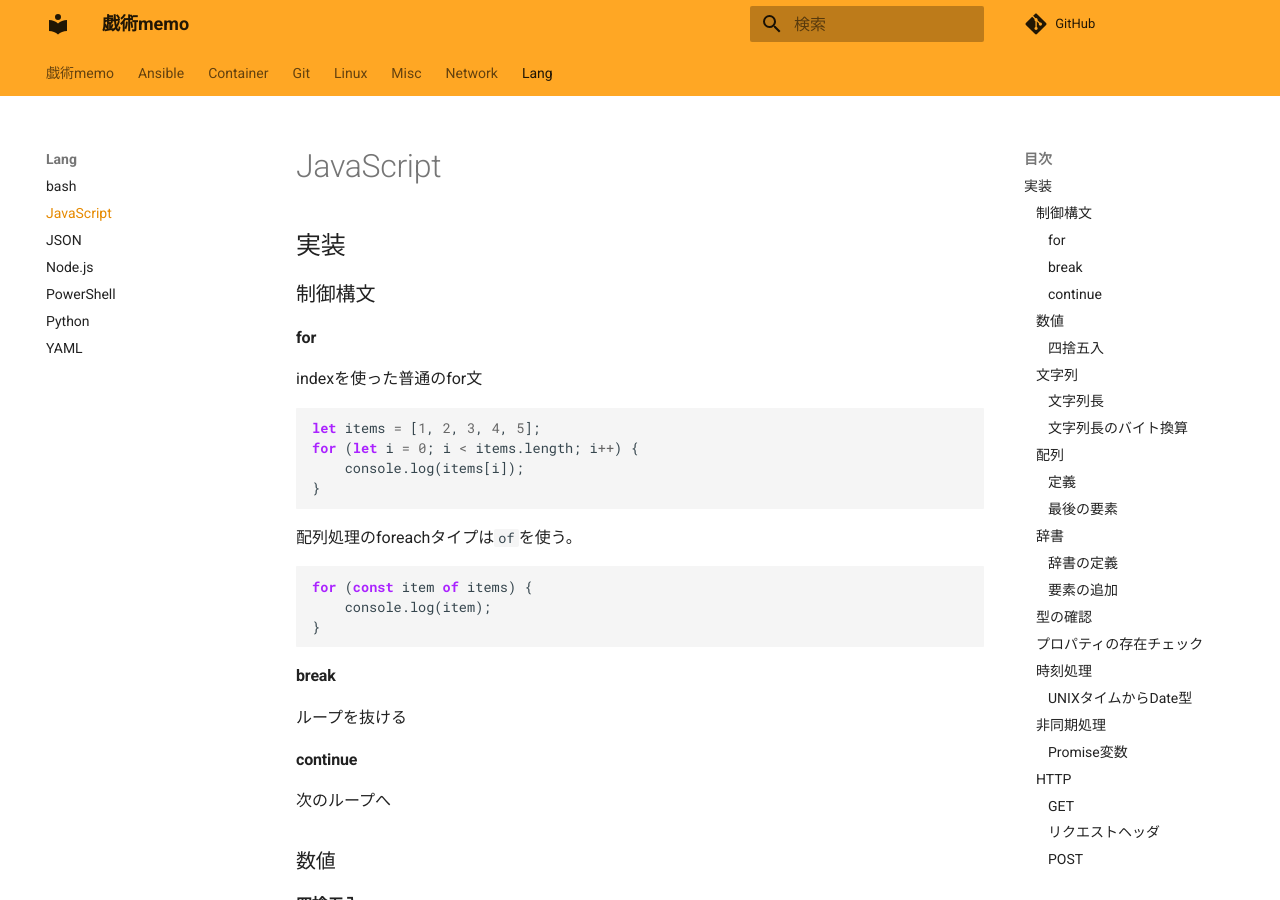
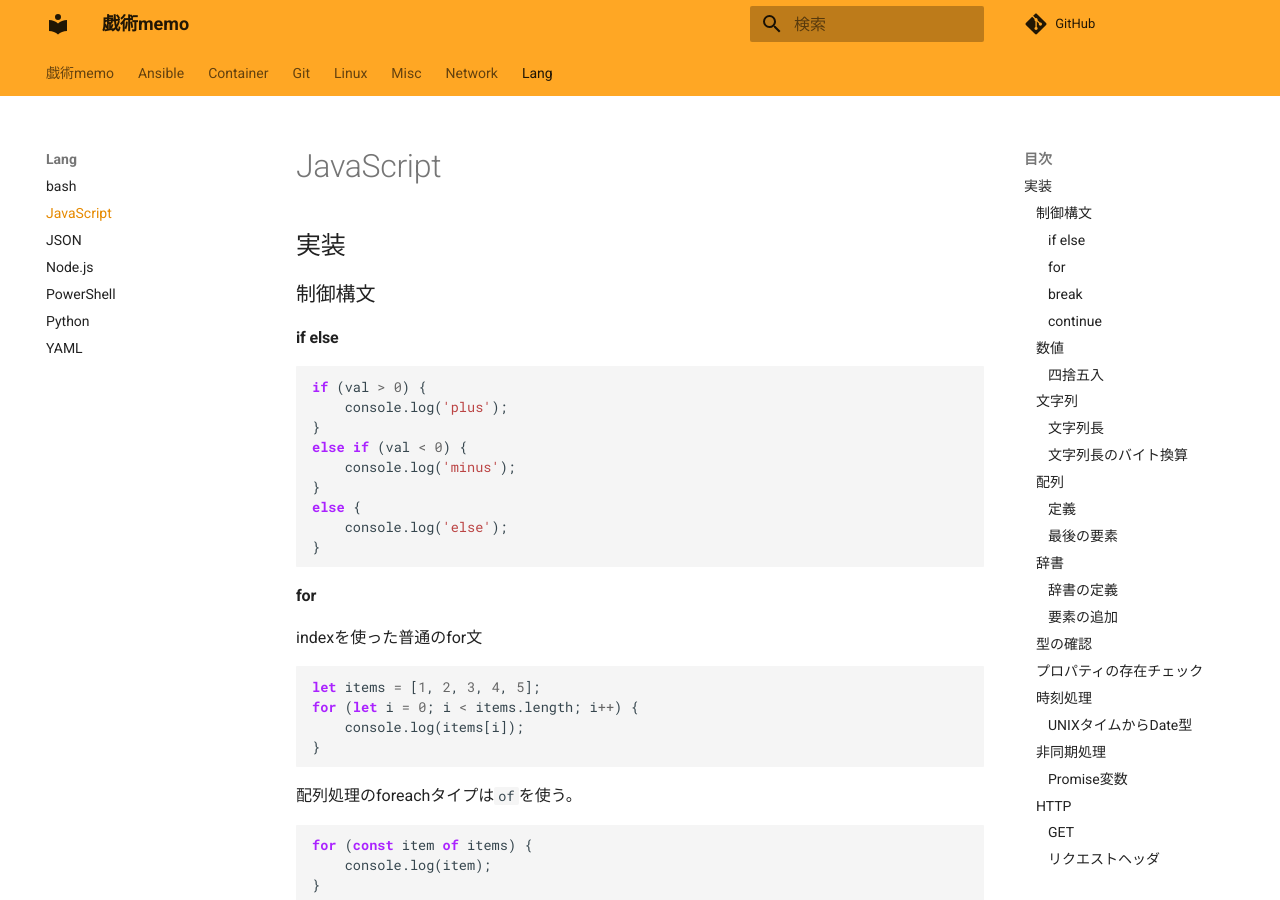
Before and after one commit to zaki-lknr/docs, an MkDocs documentation site: the page built from docs/lang/js.md, in a window 1280 px wide and 900 px high. Built offline with MkDocs 1.6.1 and Material for MkDocs 9.7.7, drawn with Linux system fonts in a browser that asks for light colours; comment, search, counter and statistics services are not loaded.

Commit message:
add: lang/javascript: if-else

````diff
--- a/docs/lang/js.md
+++ b/docs/lang/js.md
@@ -3,6 +3,20 @@
 ## 実装
 
 ### 制御構文
+
+#### if else
+
+```javascript
+if (val > 0) {
+    console.log('plus');
+}
+else if (val < 0) {
+    console.log('minus');
+}
+else {
+    console.log('else');
+}
+```
 
 #### for
 
````
